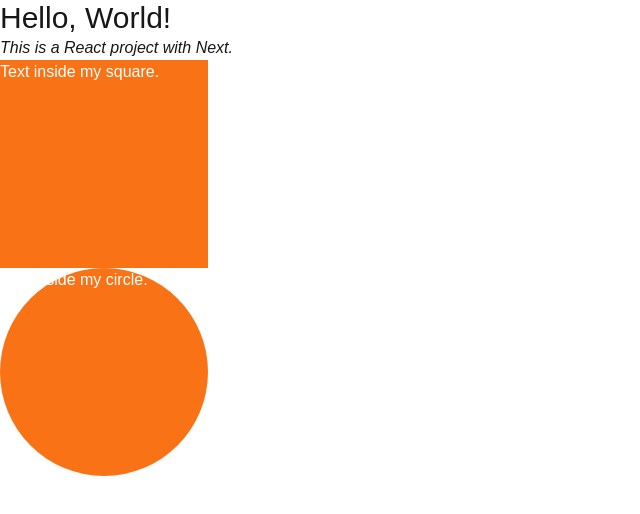
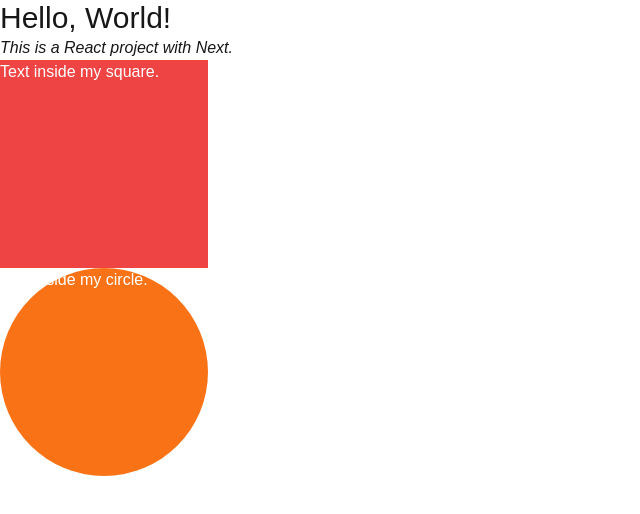
Before and after one commit to arthurfsvieira/react-first-project, a Next.js app: page / in a window 1280 px wide. Shown: the top 514 px of the page, without its empty margins (0-640 px from the left). Built offline with nearby package versions, Linux system fonts and the light colour scheme.

Commit message:
update color

```diff
--- a/src/components/Geometrics.tsx
+++ b/src/components/Geometrics.tsx
@@ -1,6 +1,6 @@
 function Square () {
     return(
-        <div className="w-52 h-52 bg-orange-500 text-white">
+        <div className="w-52 h-52 bg-red-500 text-white">
             Text inside my square.
         </div>
     );
```
